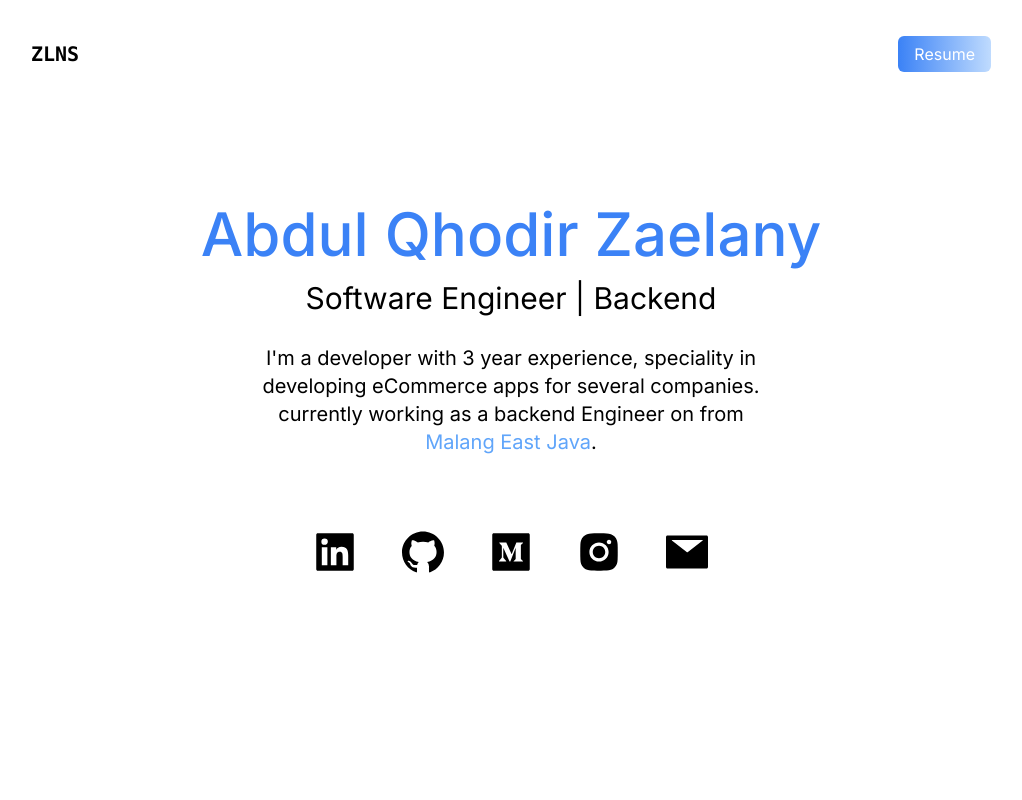
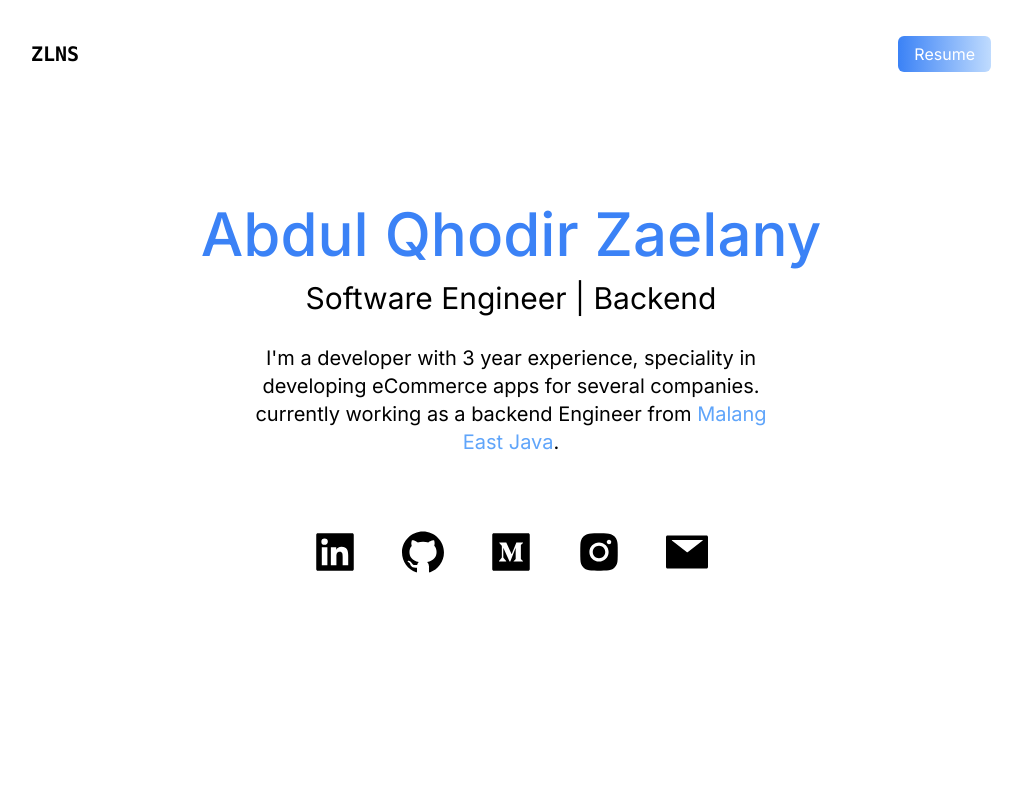
Before and after one commit to qodirtok/port-next, a Next.js app: page / in a window 1280 px wide. Shown: the top 800 px of the page, without its empty margins (129-1151 px from the left). Built offline with nearby package versions, Linux system fonts and the light colour scheme.

Commit message:
Update page.tsx

```diff
--- a/src/app/page.tsx
+++ b/src/app/page.tsx
@@ -54,7 +54,7 @@ export default function Home() {
             <p className="text-md py-5 leading-8 md:text-xl max-w-lg mx-auto">
               I&apos;m a developer with 3 year experience, speciality in
               developing eCommerce apps for several companies. currently working
-              as a backend Engineer on from{" "}
+              as a backend Engineer from{" "}
               <span className="text-blue-400"> Malang East Java</span>.
             </p>
           </div>
```
